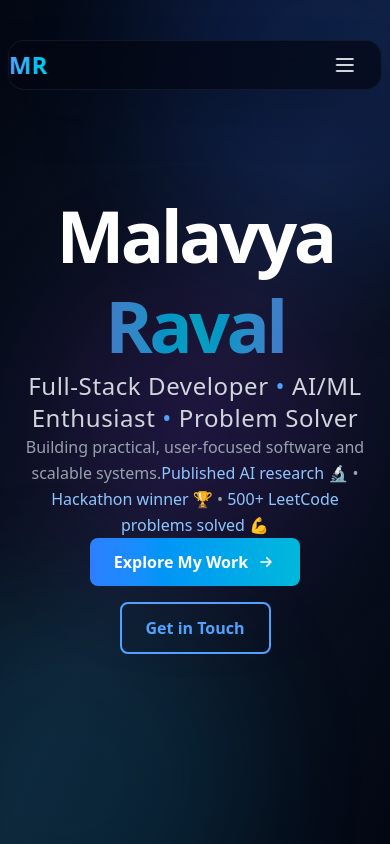
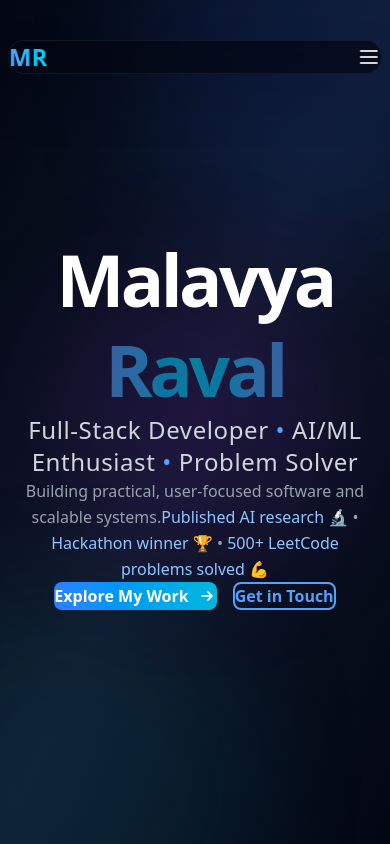
Before and after one commit to MalavyaRaval/malavyaraval.github.io, a React (Vite) app: page / in a window 390 px wide. Shown: the top 844 px of the page. Built offline with nearby package versions, Linux system fonts and the light colour scheme.

Commit message:
fix: restore layout and horizontal scroll fix

```diff
--- a/src/App.css
+++ b/src/App.css
@@ -1,84 +1,18 @@
+/* Minimal style to ensure full-viewport rendering without bleed */
 #root {
   min-height: 100vh;
   width: 100%;
   overflow-x: hidden;
 }
 
-html,
-body {
+html, body {
   margin: 0;
   padding: 0;
   width: 100%;
   overflow-x: hidden;
 }
 
-/* Smooth Scrolling */
-html {
-  scroll-behavior: smooth;
-}
-
-/* Button Animations */
-button {
-  transition: all 0.3s ease;
-}
-
-button:hover {
-  transform: translateY(-2px);
-}
-
-button:active {
-  transform: translateY(0);
-}
-
-/* Card Hover Effects */
-.card {
-  transition:
-    transform 0.3s ease,
-    box-shadow 0.3s ease;
-}
-
-.card:hover {
-  transform: translateY(-4px);
-}
-
-/* Link Styles */
-a {
-  color: #2563eb;
-  text-decoration: none;
-  transition: color 0.3s ease;
-}
-
-a:hover {
-  color: #1d4ed8;
-}
-
-/* Focus Styles for Accessibility */
-button:focus,
-a:focus,
-input:focus,
-textarea:focus {
-  outline: 2px solid #2563eb;
-  outline-offset: 2px;
-}
-
-/* Ensure full width sections */
+/* Ensure sections are full width but constrained */
 section {
   width: 100%;
 }
-
-/* Container alignment */
-.max-w-7xl {
-  width: 100%;
-}
-
-/* Mobile Responsive */
-@media (max-width: 768px) {
-  button {
-    padding: 0.75rem 1.5rem;
-  }
-
-  section {
-    padding-left: 1rem;
-    padding-right: 1rem;
-  }
-}
--- a/src/Home.jsx
+++ b/src/Home.jsx
@@ -251,7 +251,7 @@
           <div className="absolute top-1/2 left-1/2 -translate-x-1/2 -translate-y-1/2 w-72 h-72 bg-purple-600/10 rounded-full blur-3xl"></div>
         </div>
 
-        <div className="container mx-auto relative z-10 flex flex-col items-center justify-center px-4">
+        <div className="container relative z-10 flex flex-col items-center justify-center px-4">
           <div className="text-center max-w-4xl">
             <h1 className="text-7xl sm:text-8xl font-bold text-white mb-6 tracking-tighter leading-tight">
               Malavya <span className="text-transparent bg-clip-text bg-gradient-to-r from-blue-400 via-cyan-400 to-blue-400 animate-pulse">Raval</span>
--- a/src/index.css
+++ b/src/index.css
@@ -4,14 +4,15 @@
   margin: 0;
   padding: 0;
   box-sizing: border-box;
+  /* DEBUG: UNCOMMENT TO SEE OVERFLOWING ELEMENTS */
+  /* outline: 1px solid red !important; */
 }
 
 html, body {
   margin: 0;
   padding: 0;
   width: 100%;
-  height: 100%;
-  overflow-x: hidden; /* Standard approach to prevent horizontal scroll */
+  overflow-x: hidden;
 }
 
 body {
@@ -32,3 +33,11 @@
 *, *:before, *:after {
   box-sizing: border-box;
 }
+
+/* Force container to be contained */
+.container {
+  width: 100%;
+  max-width: 100%;
+  padding-left: 1rem;
+  padding-right: 1rem;
+}
```
